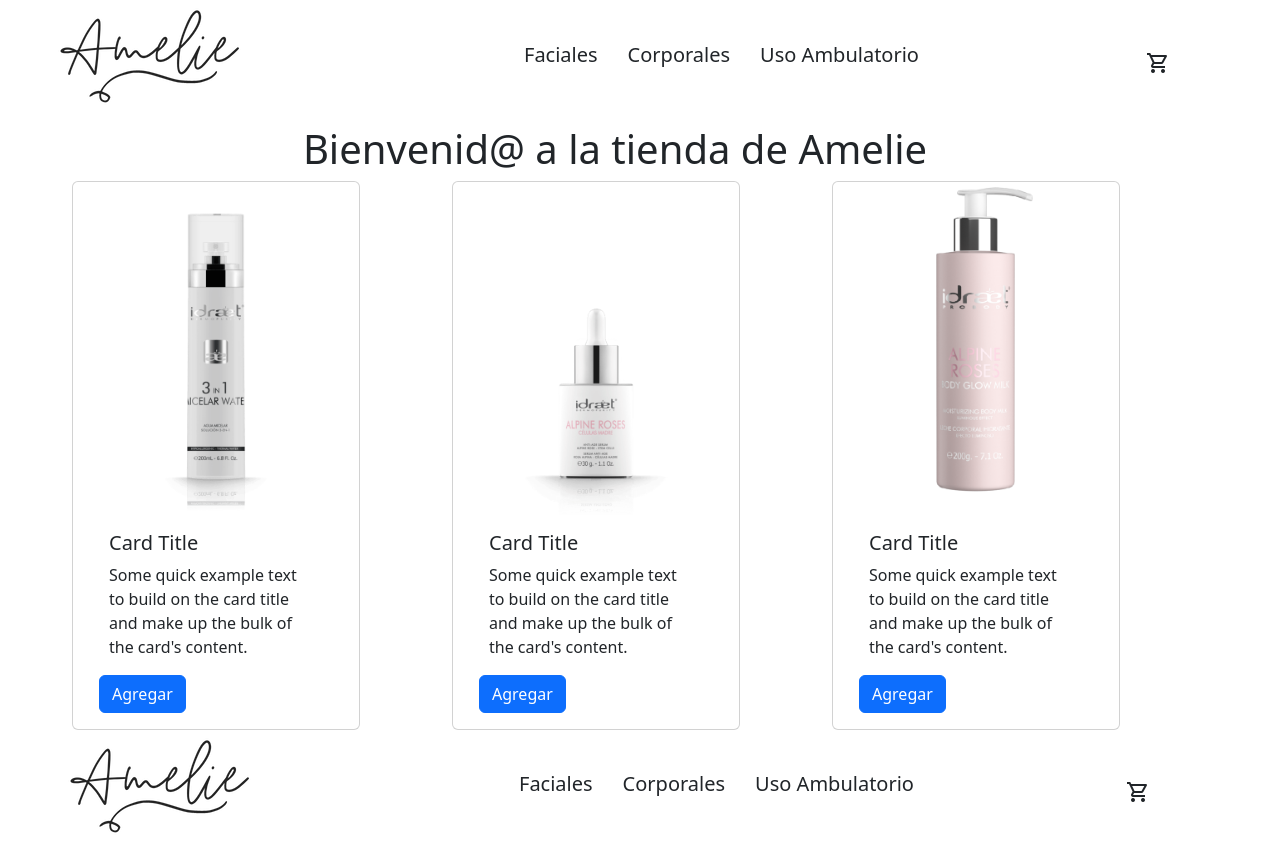
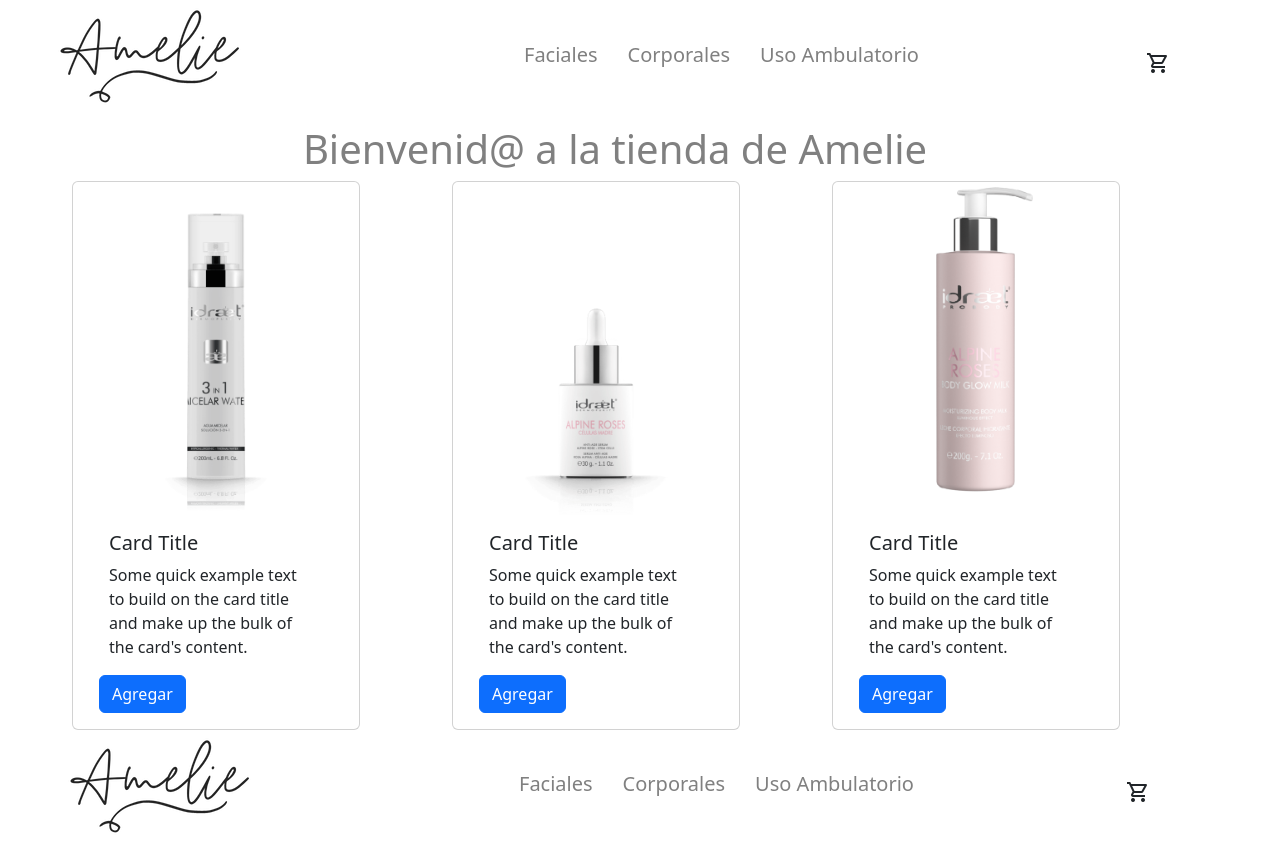
Before and after one commit to Emanuelgb91/ecommerce-amelie, a React (Create React App) app: page / in a window 1280 px wide. Built offline with nearby package versions, Linux system fonts and the light colour scheme.

Commit message:
se modifico el nombre de la prop, tal cual como lo solicito el profesor.

```diff
--- a/src/App.css
+++ b/src/App.css
@@ -13,10 +13,12 @@ body{
 }
 
 h1{
+  color: gray;
   text-align: center;
 }
 
 .navBar ul li {
+  color: gray;
   display: inline-block;
   justify-content: space-between;
   list-style: none;
--- a/src/App.js
+++ b/src/App.js
@@ -9,7 +9,7 @@ const App = () => {
     <>
       <Header/>
       <Main
-            saludo="Bienvenid@ a la tienda de Amelie"/>
+            greeting="Bienvenid@ a la tienda de Amelie"/>
       <Footer/>
     </>
   );
--- a/src/components/Main.jsx
+++ b/src/components/Main.jsx
@@ -1,9 +1,9 @@
 import ItemListContainer from "./ItemListContainer"
 
-const Main = ({saludo}) => {
+const Main = ({greeting}) => {
     return(
         <main>
-            <h1>{saludo}</h1>
+            <h1>{greeting}</h1>
             <ItemListContainer/>
         </main>
 
```
